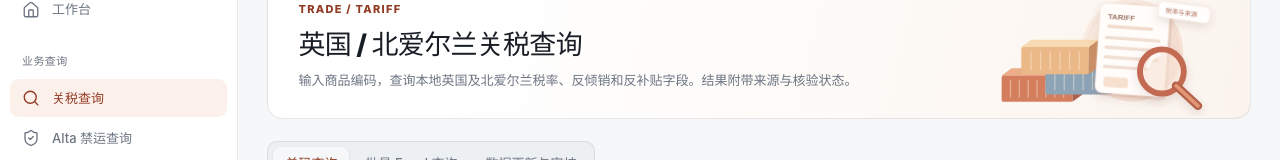
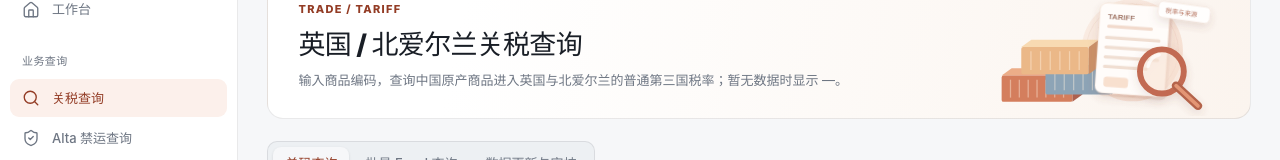
Before and after one commit to liao-works/liao-tools, a React (Vite) app: page /tax in a window 1280 px wide. Shown: the part 122-282 px from the top of the page. Built offline with nearby package versions, Linux system fonts and the light colour scheme; the HTML template or start-up script is replaced by a standard one.

Commit message:
ux(tax): document China-origin ordinary GB/NI duties instead of vague verification status

```diff
--- a/src/features/tax/TaxPage.tsx
+++ b/src/features/tax/TaxPage.tsx
@@ -13,7 +13,7 @@ export function TaxPage() {
   return (
     <div className="lt-feature space-y-6">
       <FeatureHeader eyebrow="TRADE / TARIFF" title="英国 / 北爱尔兰关税查询"
-        description="输入商品编码，查询本地英国及北爱尔兰税率、反倾销和反补贴字段。结果附带来源与核验状态。"
+        description="输入商品编码，查询中国原产商品进入英国与北爱尔兰的普通第三国税率；暂无数据时显示 —。"
         illustrationSrc="/illustrations/tariff-hero.svg"/>
       <Tabs value={tab} onValueChange={value => setParams(value === 'single' ? {} : { tab: value })} className="space-y-4">
         <TabsList>
```
